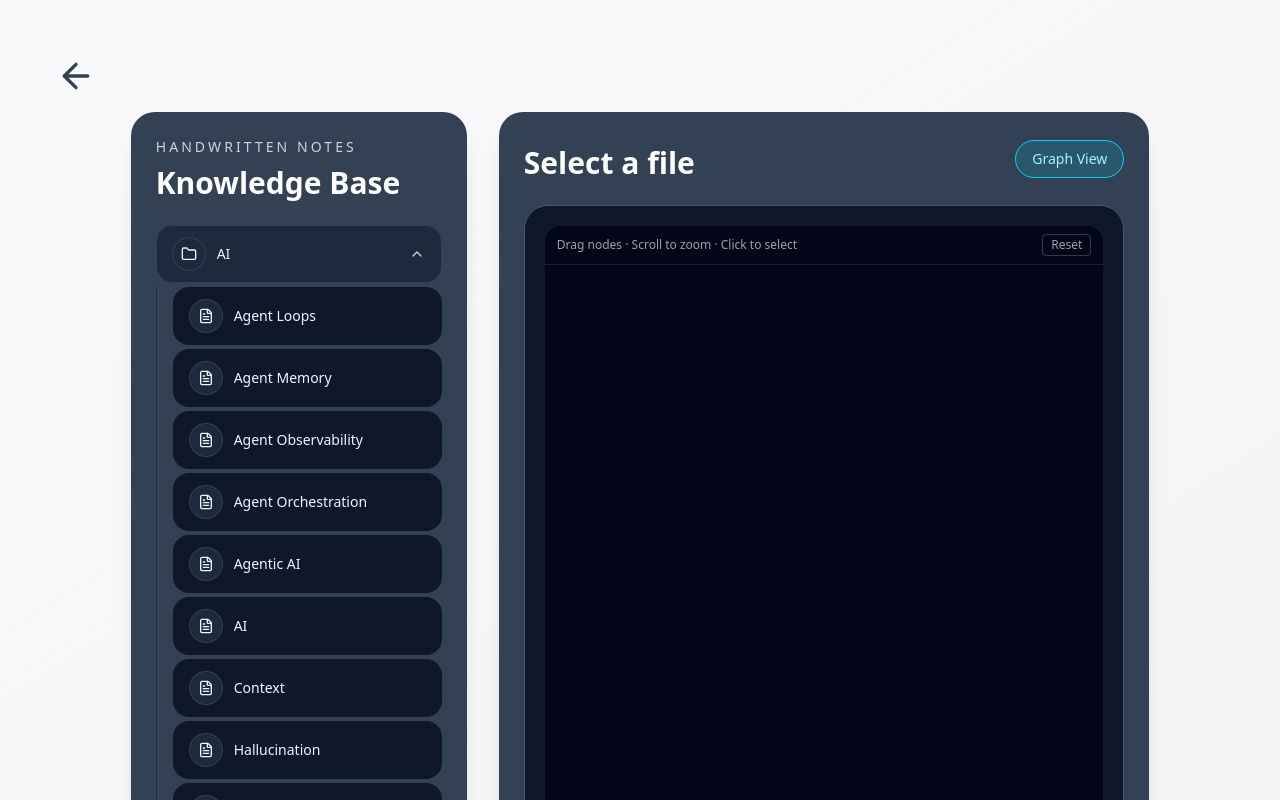
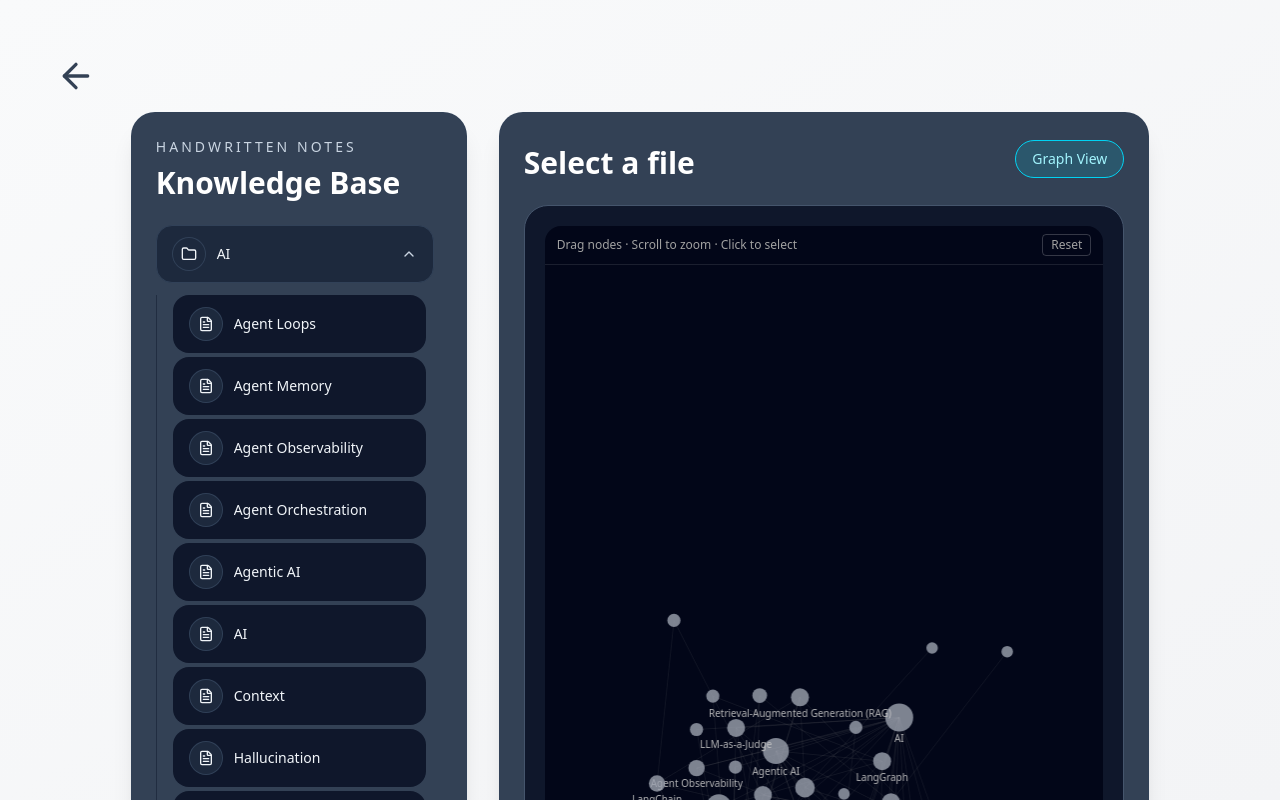
Before and after one commit to MChandra111/CreativePortfolioWebsite, a Next.js app in the folder porfolio/: page /notes in a window 1280 px wide. Both pictures are taken after a click on the button "AI". Shown: the top 800 px of the page. Built offline with nearby package versions, Linux system fonts and the light colour scheme.

Commit message:
Fixed overflow errors

```diff
--- a/porfolio/components/VaultFolderBrowser.tsx
+++ b/porfolio/components/VaultFolderBrowser.tsx
@@ -21,7 +21,7 @@
 }
 
 function FilesContainer({ children }: { children: React.ReactNode }) {
-  return <div className="space-y-4">{children}</div>;
+  return <div className="space-y-4 overflow-auto flex-1 pr-2">{children}</div>;
 }
 
 function FolderItem({ value, children }: { value: string; children: React.ReactNode }) {
@@ -55,12 +55,24 @@
 function FolderPanel({ open, children }: { open: boolean; children: React.ReactNode }) {
   return (
     <div
-      className="overflow-hidden opacity-100 transition-opacity duration-300 ease-out"
-      style={{ maxHeight: open ? 1200 : 0, opacity: open ? 1 : 0 }}
+      className="overflow-hidden opacity-100 transition-all duration-300 ease-out"
+      /* limit expansion so the left explorer never grows beyond this height */
+      style={{ maxHeight: open ? 560 : 0, opacity: open ? 1 : 0 }}
     >
-      {children}
+      <div style={{ maxHeight: 560, overflow: "auto", paddingRight: 8, paddingTop: 8 }}>{children}</div>
     </div>
   );
+}
+
+function filterOutAttachments(items: VaultEntry[]): VaultEntry[] {
+  return items
+    .filter((item) => item.name.toLowerCase() !== "attachments")
+    .map((item) => {
+      if (item.type === "folder" && item.children) {
+        return { ...item, children: filterOutAttachments(item.children).sort(sortEntries) };
+      }
+      return item;
+    });
 }
 
 function SubFiles({ children }: { children: React.ReactNode }) {
@@ -225,7 +237,7 @@
     );
   };
 
-  const sortedEntries = useMemo(() => [...entries].sort(sortEntries), [entries]);
+  const sortedEntries = useMemo(() => filterOutAttachments([...entries].sort(sortEntries)), [entries]);
   const selectedFile = useMemo(() => {
     if (!selectedPath) return null;
 
@@ -245,7 +257,7 @@
 
   return (
     <section className="grid min-h-screen gap-8 lg:grid-cols-[minmax(320px,33%)_minmax(0,67%)]">
-<div className="rounded-3xl border border-slate-700/80 bg-[#334155] p-6 shadow-xl shadow-slate-950/10 text-slate-50">
+  <div style={{ maxHeight: 1500 }} className="flex flex-col h-full overflow-hidden rounded-3xl border border-slate-700/80 bg-[#334155] p-6 shadow-xl shadow-slate-950/10 text-slate-50">
           <div className="mb-6 flex items-start justify-between gap-4">
             <div>
               <p className="text-sm uppercase tracking-[0.22em] text-slate-300">Handwritten Notes</p>
```
